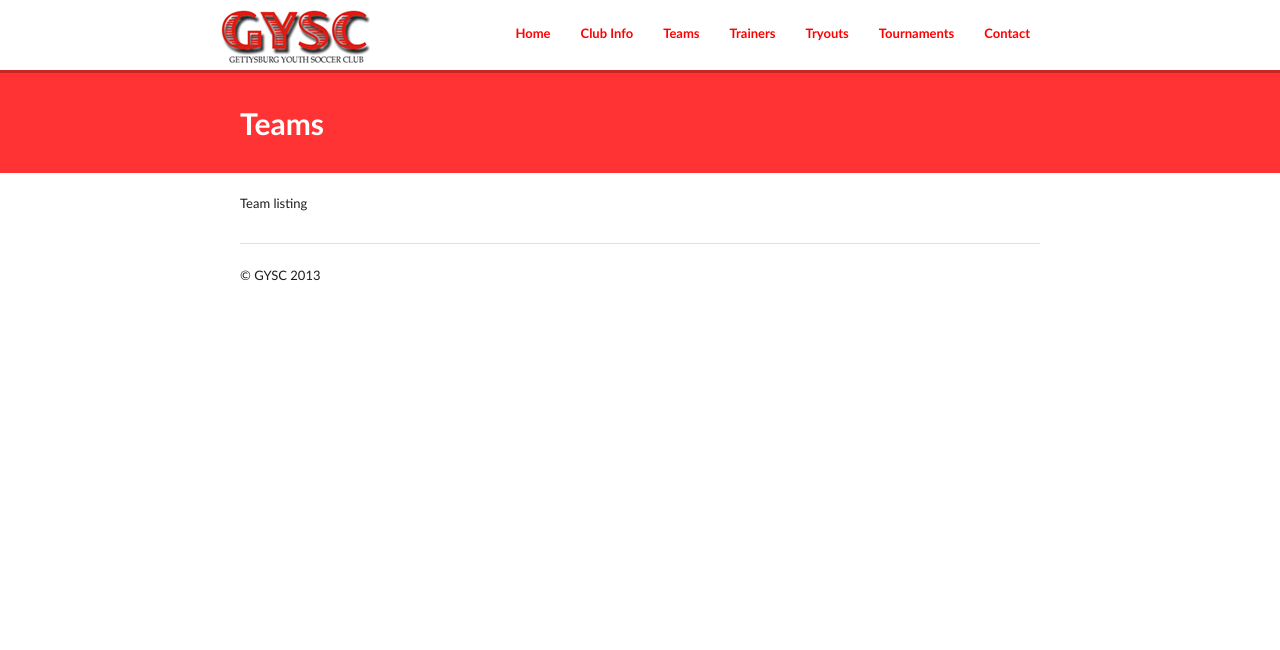
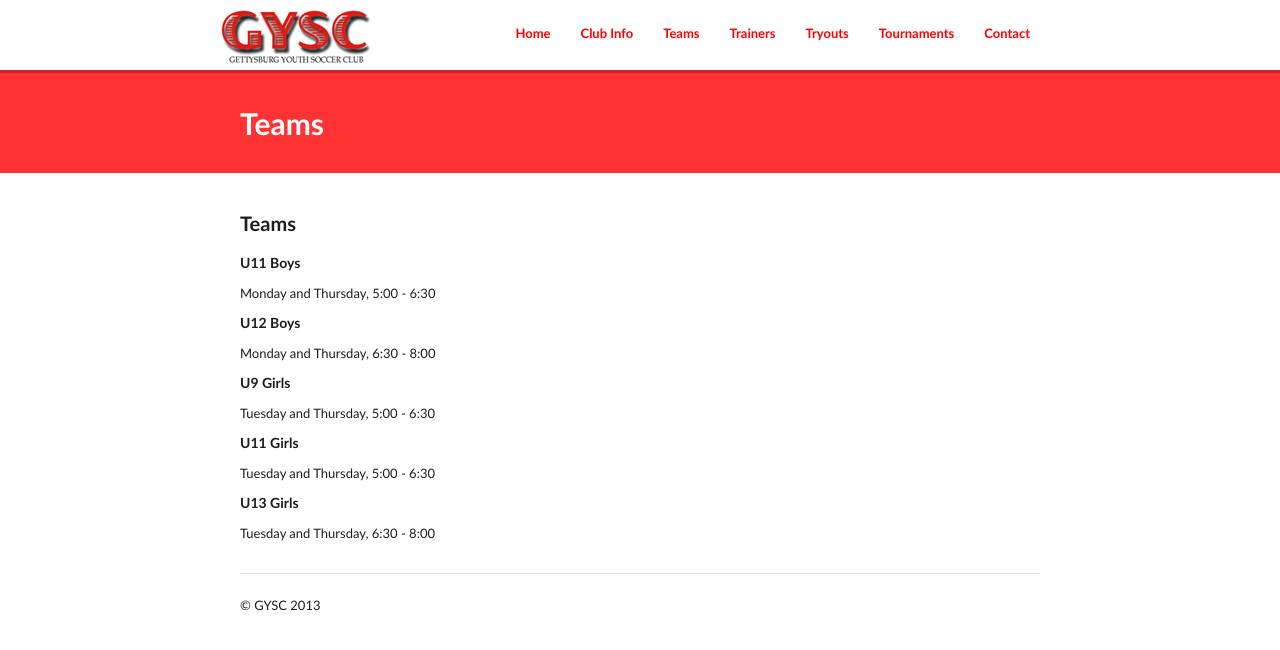
Before and after one commit to GYSC/gysc.github.com, a Jekyll site: the page built from teams.md, in a window 1280 px wide. Shown: the top 650 px of the page. Built offline with Jekyll 4.4.1, drawn with Linux system fonts in a browser that asks for light colours; Markdown is read by kramdown in place of the engine named in the settings.

Commit message:
Update teams.md

```diff
--- a/teams.md
+++ b/teams.md
@@ -5,4 +5,24 @@ img:
 tags: gettysburg youth soccer club, gettysburg, youth, soccer, club, teams
 permalink: /teams/
 ---
-Team listing
+###Teams
+
+#####U11 Boys
+
+Monday and Thursday, 5:00 - 6:30
+
+#####U12 Boys
+
+Monday and Thursday, 6:30 - 8:00
+
+#####U9 Girls
+
+Tuesday and Thursday, 5:00 - 6:30
+
+#####U11 Girls
+
+Tuesday and Thursday, 5:00 - 6:30
+
+#####U13 Girls
+
+Tuesday and Thursday, 6:30 - 8:00
```
